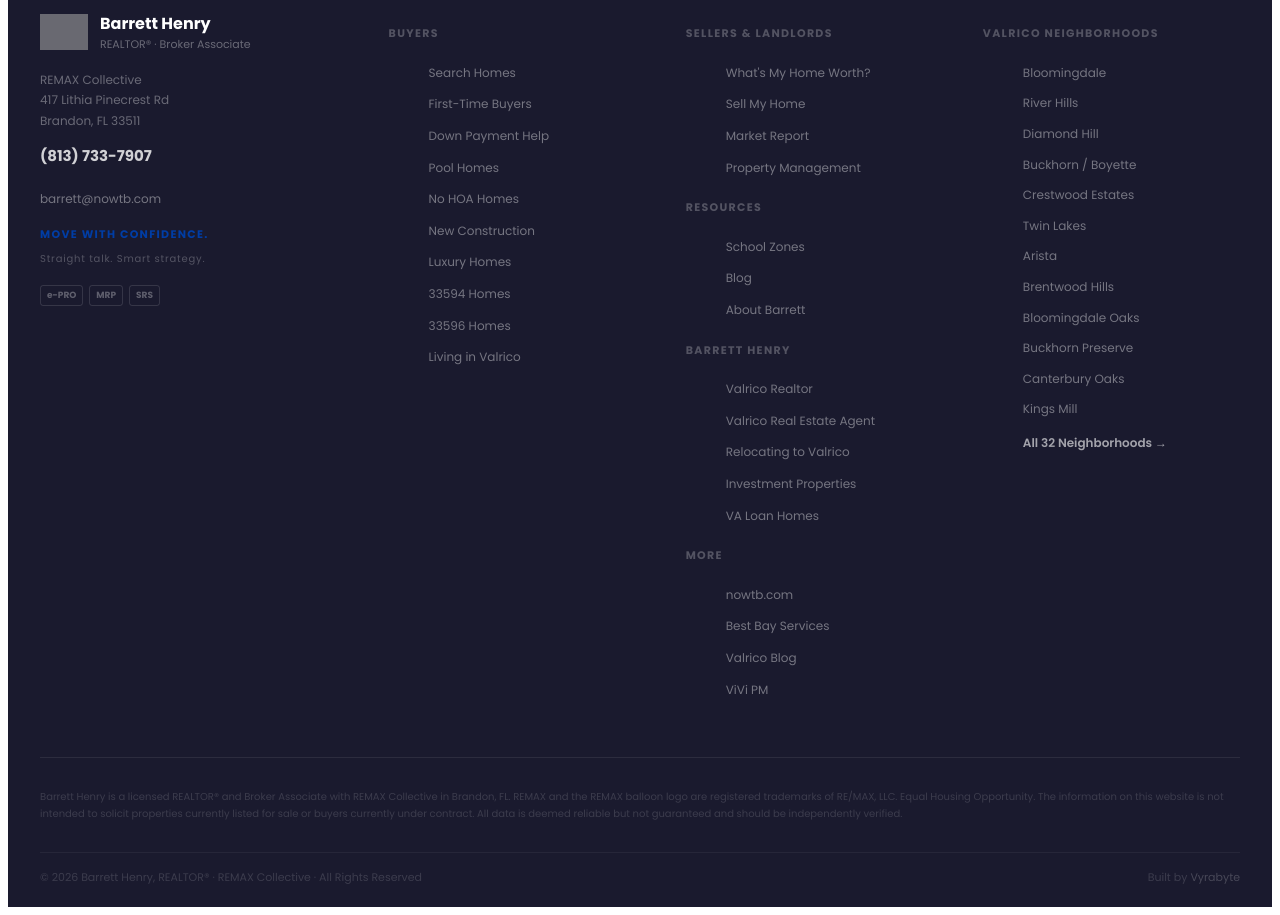
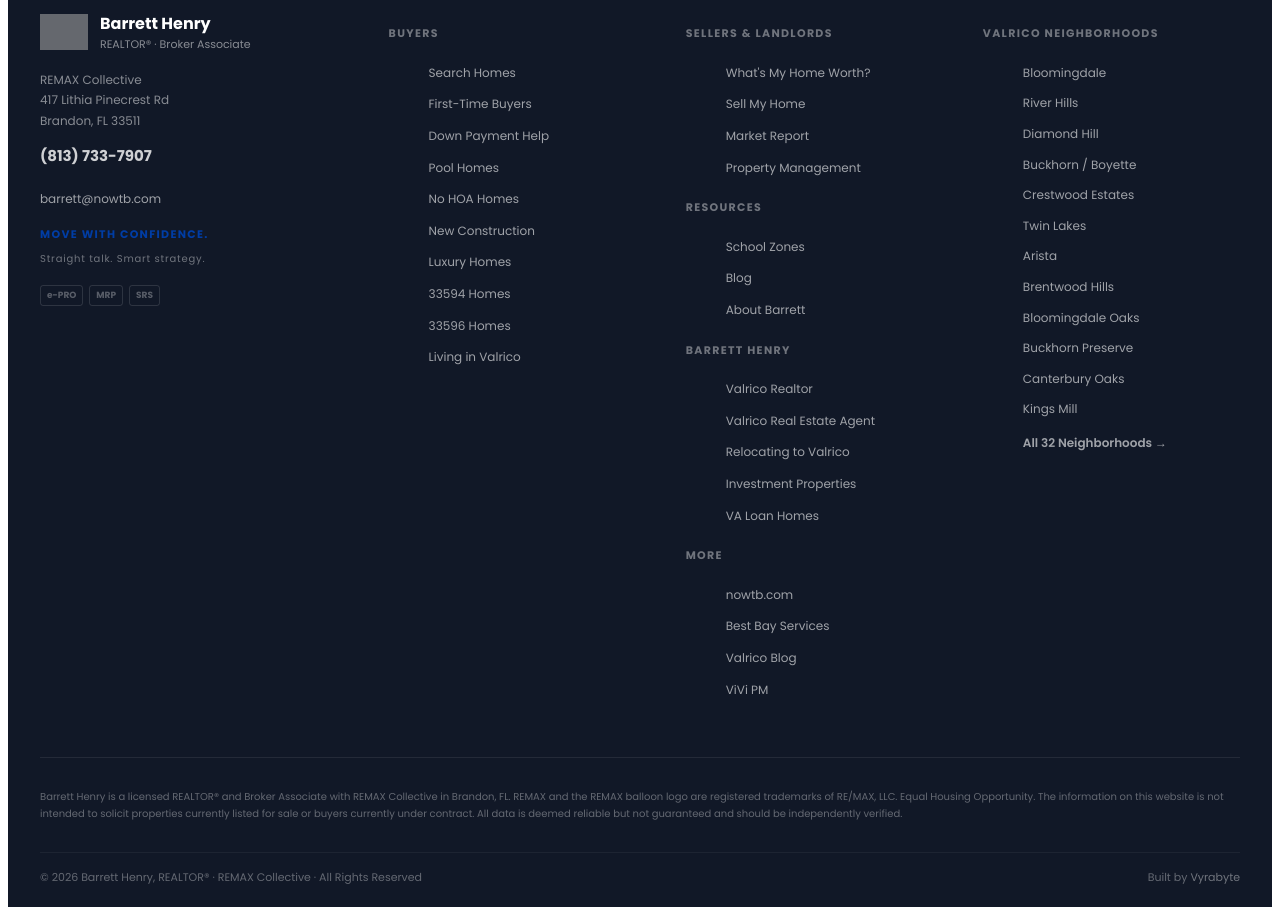
Before and after one commit to bamahe/valricoagent, a Next.js app: page / in a window 1280 px wide. Shown: the part 4580-5495 px from the top of the page. Built offline with nearby package versions, Linux system fonts and the light colour scheme; grey boxes are pictures that could not be loaded.

Commit message:
Fix footer contrast — brighter text on darker background

```diff
--- a/app/components/Footer.tsx
+++ b/app/components/Footer.tsx
@@ -2,7 +2,7 @@
 
 export default function Footer() {
   return (
-    <footer style={{ background: '#1a1a2e', color: '#fff', padding: '56px 0 0' }}>
+    <footer style={{ background: '#111827', color: '#fff', padding: '56px 0 0' }}>
       <div style={{ maxWidth: 1200, margin: '0 auto', padding: '0 24px' }}>
         {/* Main grid */}
         <div style={{ display: 'grid', gridTemplateColumns: '1.2fr 1fr 1fr 1fr', gap: 40, paddingBottom: 40, borderBottom: '1px solid rgba(255,255,255,.08)' }}>
@@ -14,21 +14,21 @@
               <img src="https://nowtb.com/wp-content/uploads/2026/02/remax-balloon-2025-white.png" alt="RE/MAX" style={{ height: 36, opacity: 0.6 }} />
               <div>
                 <div style={{ fontSize: 16, fontWeight: 700 }}>Barrett Henry</div>
-                <div style={{ fontSize: 11, color: 'rgba(255,255,255,.35)' }}>REALTOR® · Broker Associate</div>
+                <div style={{ fontSize: 11, color: 'rgba(255,255,255,.5)' }}>REALTOR® · Broker Associate</div>
               </div>
             </div>
-            <p style={{ fontSize: 12, color: 'rgba(255,255,255,.35)', lineHeight: 1.7 }}>
+            <p style={{ fontSize: 12, color: 'rgba(255,255,255,.5)', lineHeight: 1.7 }}>
               REMAX Collective<br />417 Lithia Pinecrest Rd<br />Brandon, FL 33511
             </p>
             <p style={{ marginTop: 12 }}>
               <a href="tel:8137337907" style={{ fontSize: 15, fontWeight: 700, color: 'rgba(255,255,255,.8)' }}>(813) 733-7907</a>
             </p>
             <p>
-              <a href="mailto:barrett@nowtb.com" style={{ fontSize: 12, color: 'rgba(255,255,255,.4)' }}>barrett@nowtb.com</a>
+              <a href="mailto:barrett@nowtb.com" style={{ fontSize: 12, color: 'rgba(255,255,255,.6)' }}>barrett@nowtb.com</a>
             </p>
             <div style={{ marginTop: 16 }}>
               <span style={{ fontSize: 11, fontWeight: 700, letterSpacing: '.12em', color: 'var(--accent)', display: 'block' }}>MOVE WITH CONFIDENCE.</span>
-              <span style={{ fontSize: 10, color: 'rgba(255,255,255,.25)', letterSpacing: '.08em' }}>Straight talk. Smart strategy.</span>
+              <span style={{ fontSize: 10, color: 'rgba(255,255,255,.4)', letterSpacing: '.08em' }}>Straight talk. Smart strategy.</span>
             </div>
 
             {/* Designations */}
@@ -41,7 +41,7 @@
 
           {/* Buyers column */}
           <div>
-            <h4 style={{ fontSize: 11, textTransform: 'uppercase', letterSpacing: '.12em', color: 'rgba(255,255,255,.25)', marginBottom: 14, fontWeight: 700 }}>Buyers</h4>
+            <h4 style={{ fontSize: 11, textTransform: 'uppercase', letterSpacing: '.12em', color: 'rgba(255,255,255,.4)', marginBottom: 14, fontWeight: 700 }}>Buyers</h4>
             <ul style={{ listStyle: 'none' }}>
               {[
                 ['/valrico-fl-homes-for-sale/', 'Search Homes'],
@@ -55,14 +55,14 @@
                 ['/homes-for-sale-33596/', '33596 Homes'],
                 ['/living-in-valrico/', 'Living in Valrico'],
               ].map(([h, n]) => (
-                <li key={h} style={{ marginBottom: 6 }}><Link href={h} style={{ fontSize: 12, color: 'rgba(255,255,255,.4)', transition: '.2s' }}>{n}</Link></li>
+                <li key={h} style={{ marginBottom: 6 }}><Link href={h} style={{ fontSize: 12, color: 'rgba(255,255,255,.6)', transition: '.2s' }}>{n}</Link></li>
               ))}
             </ul>
           </div>
 
           {/* Sellers & Resources column */}
           <div>
-            <h4 style={{ fontSize: 11, textTransform: 'uppercase', letterSpacing: '.12em', color: 'rgba(255,255,255,.25)', marginBottom: 14, fontWeight: 700 }}>Sellers &amp; Landlords</h4>
+            <h4 style={{ fontSize: 11, textTransform: 'uppercase', letterSpacing: '.12em', color: 'rgba(255,255,255,.4)', marginBottom: 14, fontWeight: 700 }}>Sellers &amp; Landlords</h4>
             <ul style={{ listStyle: 'none' }}>
               {[
                 ['/valrico-fl-home-values/', "What's My Home Worth?"],
@@ -70,22 +70,22 @@
                 ['/valrico-market-report/', 'Market Report'],
                 ['/valrico-property-management/', 'Property Management'],
               ].map(([h, n]) => (
-                <li key={h} style={{ marginBottom: 6 }}><Link href={h} style={{ fontSize: 12, color: 'rgba(255,255,255,.4)', transition: '.2s' }}>{n}</Link></li>
+                <li key={h} style={{ marginBottom: 6 }}><Link href={h} style={{ fontSize: 12, color: 'rgba(255,255,255,.6)', transition: '.2s' }}>{n}</Link></li>
               ))}
             </ul>
 
-            <h4 style={{ fontSize: 11, textTransform: 'uppercase', letterSpacing: '.12em', color: 'rgba(255,255,255,.25)', marginTop: 20, marginBottom: 14, fontWeight: 700 }}>Resources</h4>
+            <h4 style={{ fontSize: 11, textTransform: 'uppercase', letterSpacing: '.12em', color: 'rgba(255,255,255,.4)', marginTop: 20, marginBottom: 14, fontWeight: 700 }}>Resources</h4>
             <ul style={{ listStyle: 'none' }}>
               {[
                 ['/valrico-school-zones/', 'School Zones'],
                 ['/blog/', 'Blog'],
                 ['/valrico-real-estate-agent/', 'About Barrett'],
               ].map(([h, n]) => (
-                <li key={h} style={{ marginBottom: 6 }}><Link href={h} style={{ fontSize: 12, color: 'rgba(255,255,255,.4)', transition: '.2s' }}>{n}</Link></li>
+                <li key={h} style={{ marginBottom: 6 }}><Link href={h} style={{ fontSize: 12, color: 'rgba(255,255,255,.6)', transition: '.2s' }}>{n}</Link></li>
               ))}
             </ul>
 
-            <h4 style={{ fontSize: 11, textTransform: 'uppercase', letterSpacing: '.12em', color: 'rgba(255,255,255,.25)', marginTop: 20, marginBottom: 14, fontWeight: 700 }}>Barrett Henry</h4>
+            <h4 style={{ fontSize: 11, textTransform: 'uppercase', letterSpacing: '.12em', color: 'rgba(255,255,255,.4)', marginTop: 20, marginBottom: 14, fontWeight: 700 }}>Barrett Henry</h4>
             <ul style={{ listStyle: 'none' }}>
               {[
                 ['/valrico-realtor/', 'Valrico Realtor'],
@@ -94,11 +94,11 @@
                 ['/valrico-investment-property/', 'Investment Properties'],
                 ['/valrico-va-loan-homes/', 'VA Loan Homes'],
               ].map(([h, n]) => (
-                <li key={h} style={{ marginBottom: 6 }}><Link href={h} style={{ fontSize: 12, color: 'rgba(255,255,255,.4)', transition: '.2s' }}>{n}</Link></li>
+                <li key={h} style={{ marginBottom: 6 }}><Link href={h} style={{ fontSize: 12, color: 'rgba(255,255,255,.6)', transition: '.2s' }}>{n}</Link></li>
               ))}
             </ul>
 
-            <h4 style={{ fontSize: 11, textTransform: 'uppercase', letterSpacing: '.12em', color: 'rgba(255,255,255,.25)', marginTop: 20, marginBottom: 14, fontWeight: 700 }}>More</h4>
+            <h4 style={{ fontSize: 11, textTransform: 'uppercase', letterSpacing: '.12em', color: 'rgba(255,255,255,.4)', marginTop: 20, marginBottom: 14, fontWeight: 700 }}>More</h4>
             <ul style={{ listStyle: 'none' }}>
               {[
                 ['https://nowtb.com', 'nowtb.com'],
@@ -106,14 +106,14 @@
                 ['https://valrico.blog', 'Valrico Blog'],
                 ['https://vivipm.com', 'ViVi PM'],
               ].map(([h, n]) => (
-                <li key={h} style={{ marginBottom: 6 }}><a href={h} target="_blank" rel="noopener" style={{ fontSize: 12, color: 'rgba(255,255,255,.4)', transition: '.2s' }}>{n}</a></li>
+                <li key={h} style={{ marginBottom: 6 }}><a href={h} target="_blank" rel="noopener" style={{ fontSize: 12, color: 'rgba(255,255,255,.6)', transition: '.2s' }}>{n}</a></li>
               ))}
             </ul>
           </div>
 
           {/* Neighborhoods column */}
           <div>
-            <h4 style={{ fontSize: 11, textTransform: 'uppercase', letterSpacing: '.12em', color: 'rgba(255,255,255,.25)', marginBottom: 14, fontWeight: 700 }}>Valrico Neighborhoods</h4>
+            <h4 style={{ fontSize: 11, textTransform: 'uppercase', letterSpacing: '.12em', color: 'rgba(255,255,255,.4)', marginBottom: 14, fontWeight: 700 }}>Valrico Neighborhoods</h4>
             <ul style={{ listStyle: 'none' }}>
               {[
                 ['/neighborhoods/bloomingdale/', 'Bloomingdale'],
@@ -129,7 +129,7 @@
                 ['/neighborhoods/canterbury-oaks/', 'Canterbury Oaks'],
                 ['/neighborhoods/kings-mill/', 'Kings Mill'],
               ].map(([h, n]) => (
-                <li key={h} style={{ marginBottom: 5 }}><Link href={h} style={{ fontSize: 12, color: 'rgba(255,255,255,.4)', transition: '.2s' }}>{n}</Link></li>
+                <li key={h} style={{ marginBottom: 5 }}><Link href={h} style={{ fontSize: 12, color: 'rgba(255,255,255,.6)', transition: '.2s' }}>{n}</Link></li>
               ))}
               <li style={{ marginTop: 8 }}><Link href="/#neighborhoods" style={{ fontSize: 12, color: 'rgba(255,255,255,.6)', fontWeight: 600 }}>All 32 Neighborhoods →</Link></li>
             </ul>
@@ -138,15 +138,15 @@
 
         {/* Disclaimer */}
         <div style={{ padding: '20px 0', borderBottom: '1px solid rgba(255,255,255,.05)' }}>
-          <p style={{ fontSize: 10, color: 'rgba(255,255,255,.15)', lineHeight: 1.7 }}>
+          <p style={{ fontSize: 10, color: 'rgba(255,255,255,.35)', lineHeight: 1.7 }}>
             Barrett Henry is a licensed REALTOR® and Broker Associate with REMAX Collective in Brandon, FL. REMAX and the REMAX balloon logo are registered trademarks of RE/MAX, LLC. Equal Housing Opportunity. The information on this website is not intended to solicit properties currently listed for sale or buyers currently under contract. All data is deemed reliable but not guaranteed and should be independently verified.
           </p>
         </div>
 
         {/* Bottom bar */}
-        <div style={{ display: 'flex', justifyContent: 'space-between', paddingTop: 16, paddingBottom: 20, fontSize: 11, color: 'rgba(255,255,255,.15)', flexWrap: 'wrap', gap: 8 }}>
+        <div style={{ display: 'flex', justifyContent: 'space-between', paddingTop: 16, paddingBottom: 20, fontSize: 11, color: 'rgba(255,255,255,.35)', flexWrap: 'wrap', gap: 8 }}>
           <span>© 2026 Barrett Henry, REALTOR® · REMAX Collective · All Rights Reserved</span>
-          <span>Built by <a href="https://vyrabyte.com" target="_blank" rel="noopener" style={{ color: 'rgba(255,255,255,.2)' }}>Vyrabyte</a></span>
+          <span>Built by <a href="https://vyrabyte.com" target="_blank" rel="noopener" style={{ color: 'rgba(255,255,255,.4)' }}>Vyrabyte</a></span>
         </div>
       </div>
 
```
